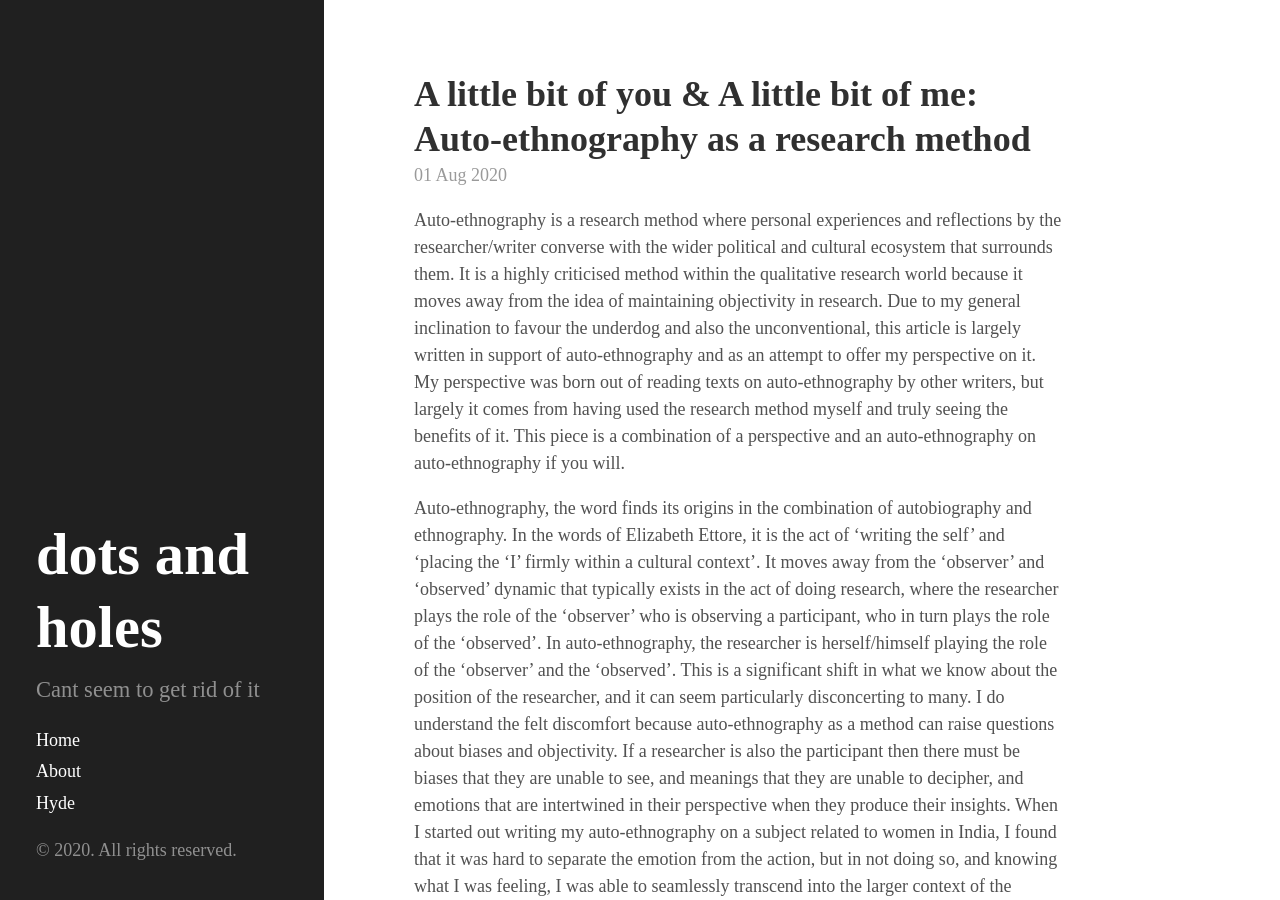
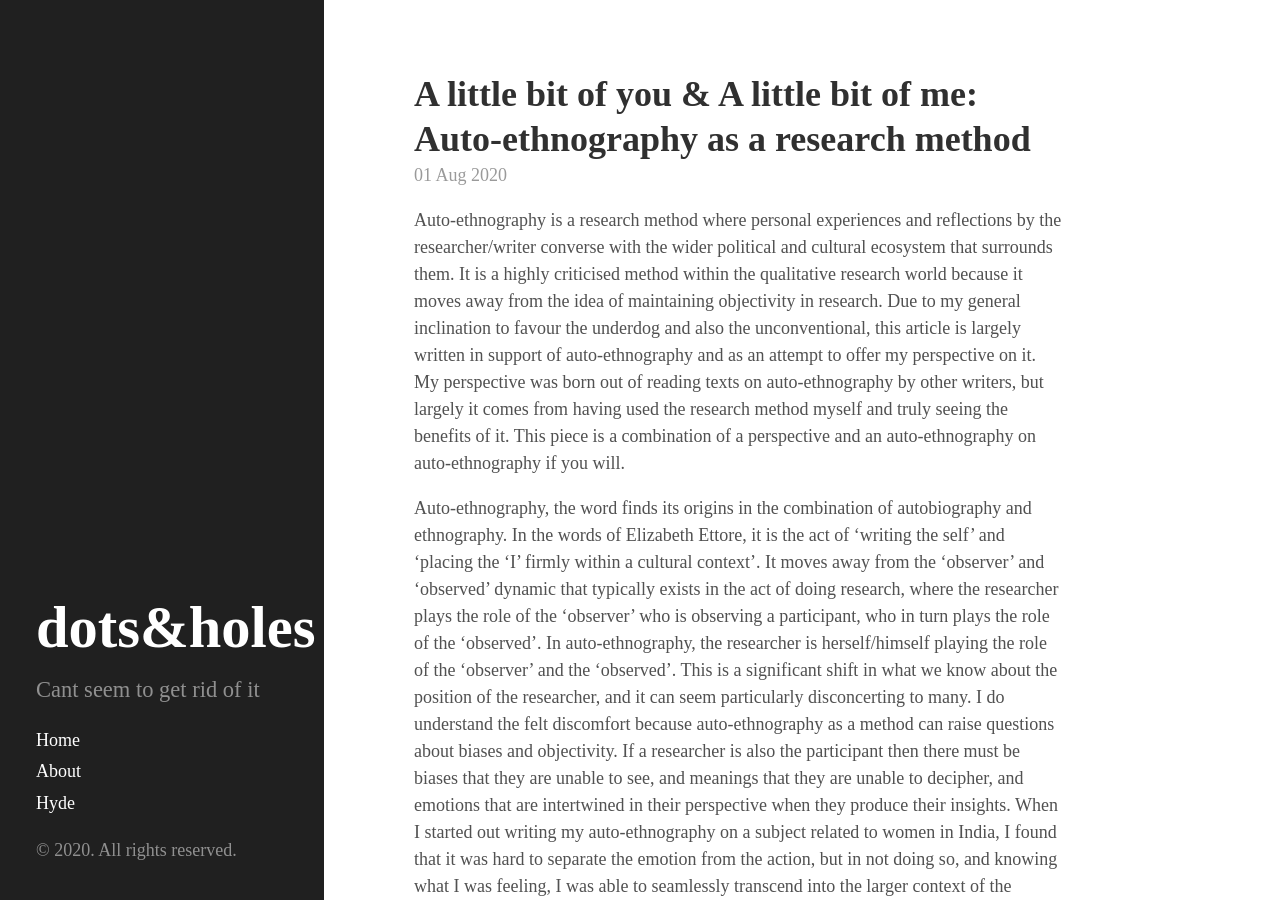
Before and after one commit to dotsandholes/dotsandholes.github.io, a Jekyll site: the page built from index.html, in a window 1280 px wide and 900 px high. Built offline with Jekyll 4.4.1, drawn with Linux system fonts in a browser that asks for light colours; the list of posts is cut into pages by our own code.

Commit message:
Update _config.yml

```diff
--- a/_config.yml
+++ b/_config.yml
@@ -8,7 +8,7 @@ kramdown:
 permalink:        pretty
 
 # Setup
-title:            dots and holes
+title:            dots&holes
 tagline:          'A blog'
 description:      'Cant seem to get rid of it'
 url:
```
